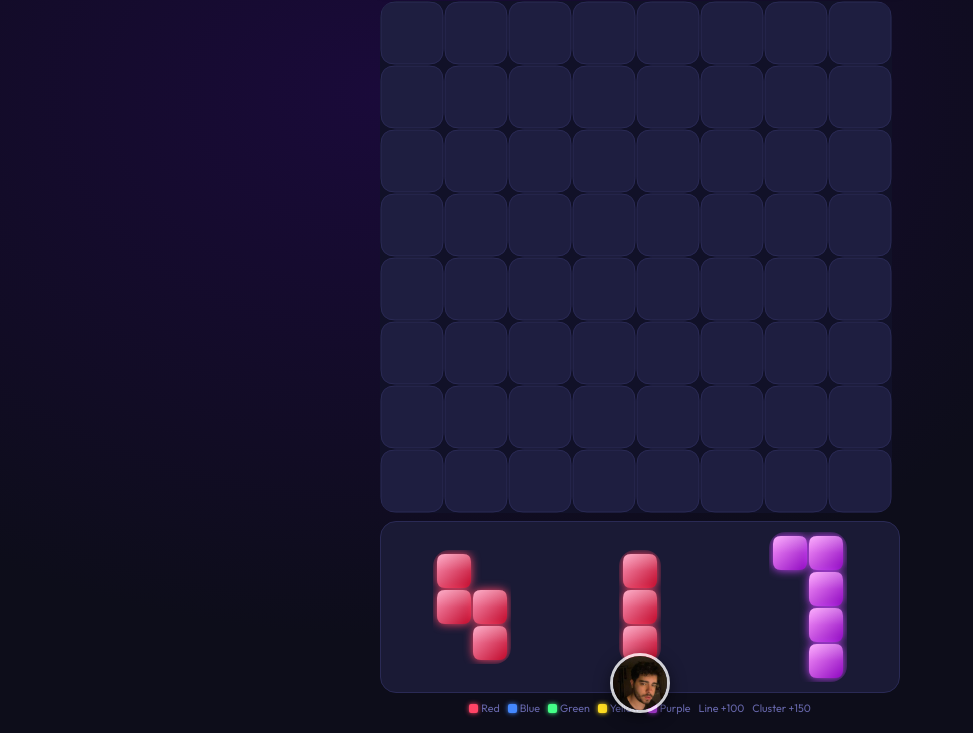
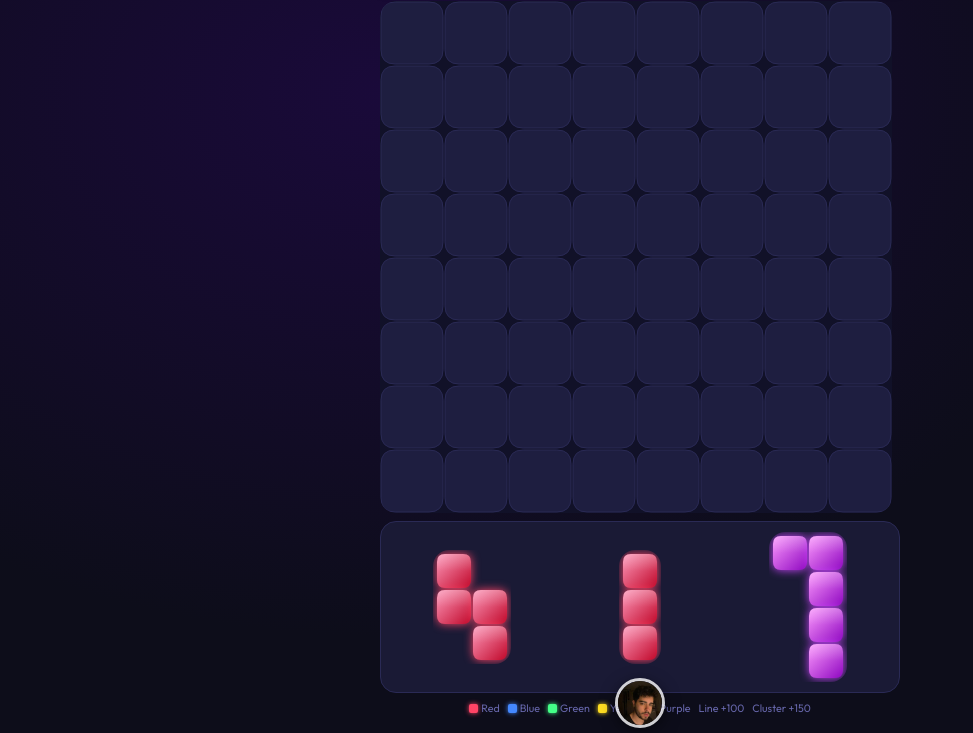
Before and after one commit to berkeanik/colorblastgame, a website: page index.html in a window 1280 px wide. Both pictures are taken after a click on the button "▶ Play". Shown: the part 67-800 px from the top of the page, without its empty margins (0-973 px from the left). Drawn offline with Linux system fonts and the light colour scheme.

Commit message:
Lower profile picture so it doesn't overlap legend text

```diff
--- a/index.html
+++ b/index.html
@@ -599,11 +599,11 @@
 
         #profileImage {
             position: fixed;
-            bottom: 20px;
+            bottom: 5px;
             left: 50%;
             transform: translateX(-50%);
-            width: 60px;
-            height: 60px;
+            width: 50px;
+            height: 50px;
             border-radius: 50%;
             object-fit: cover;
             border: 3px solid rgba(255, 255, 255, 0.8);
```
